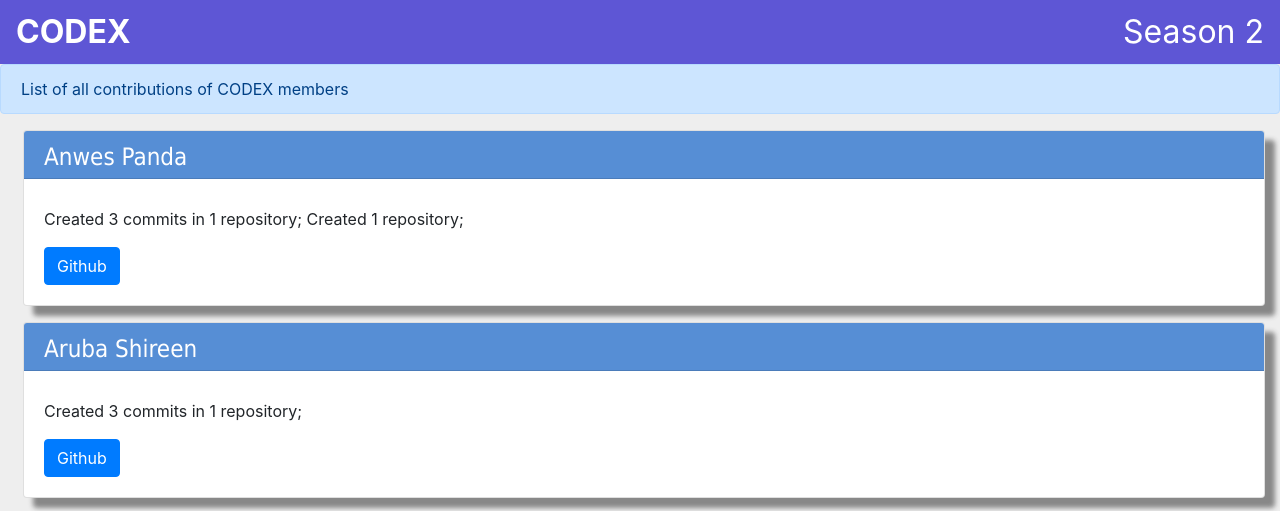
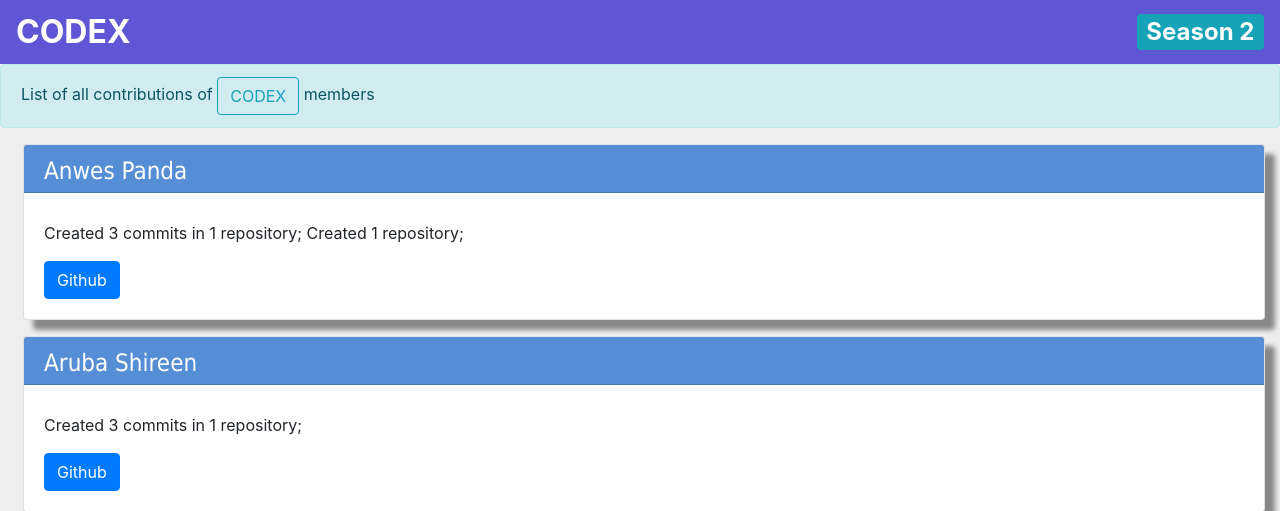
Before and after one commit to SubhrajitPrusty/codex-github, a Django app: page / in a window 1280 px wide. Shown: the top 511 px of the page. Run offline with Django 3.2, Linux system fonts and the light colour scheme; some libraries are stand-ins or nearby versions.

Commit message:
css changes

```diff
--- a/codex/codex/settings.py
+++ b/codex/codex/settings.py
@@ -23,7 +23,7 @@ BASE_DIR = os.path.dirname(os.path.dirname(os.path.abspath(__file__)))
 SECRET_KEY = '9aw#uslyqw7k0r2t6@7qope7524*ep!$92lsi8^r5(@mqx+qjt'
 
 # SECURITY WARNING: don't run with debug turned on in production!
-DEBUG = True
+DEBUG = False
 
 ALLOWED_HOSTS = ['*']
 
--- a/codex/templates/index.html
+++ b/codex/templates/index.html
@@ -42,11 +42,14 @@
 			box-shadow: 10px 10px 5px #888888;
 		}
 	</style>
+
 	<nav class="navbar sticky-top navbar-dark">
-		<b>CODEX</b> Season 2
+		<b>CODEX</b><span class="badge badge-info">Season 2</span>
 	</nav>
 
-	<div class="alert alert-primary">List of all contributions of CODEX members</div>
+	<div class="alert alert-info" role="alert">
+  List of all contributions of <a class="btn btn-outline-info" href="http://github.com/codex-iter/">CODEX</a> members
+	</div>
 
 	{% block content %}{% endblock %}
 
```
